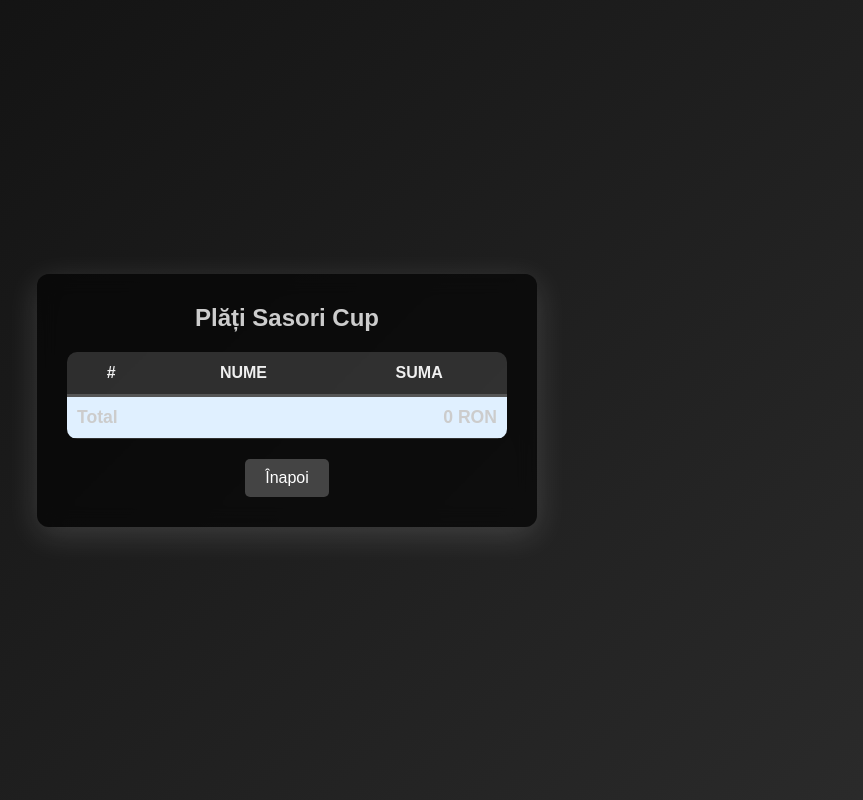
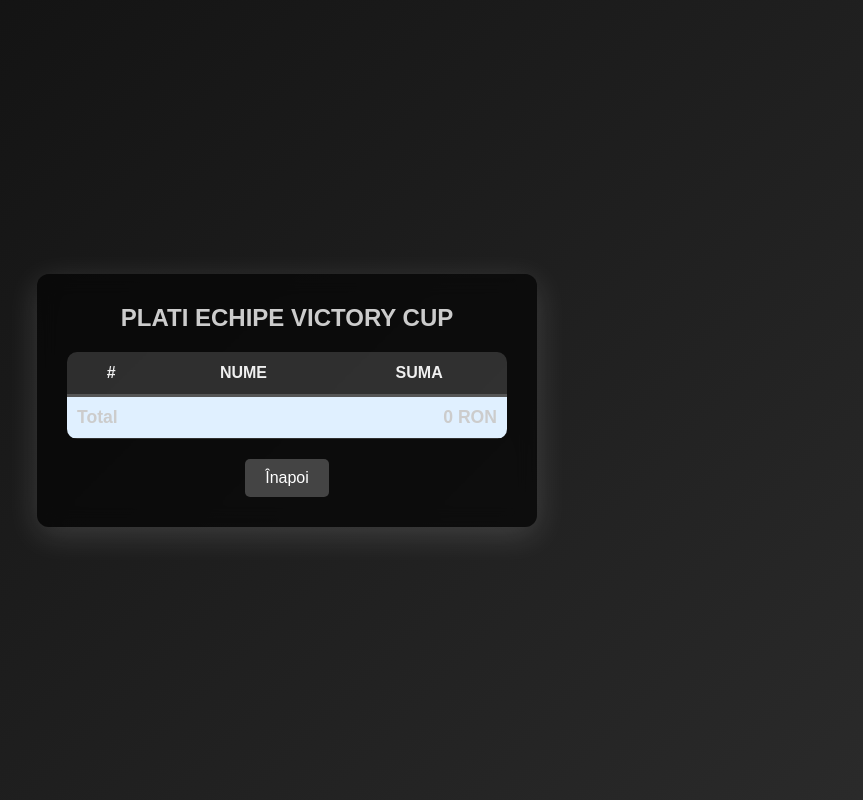
Before and after one commit to SVladut/DevVisionKarate.github.io, a plain HTML site: page plati_echipe.html in a window 1280 px wide. Shown: the whole page, without its empty margins (353-1216 px from the left). Drawn offline with Linux system fonts and the light colour scheme; no server answers.

Commit message:
Update plati_echipe.html

```diff
--- a/plati_echipe.html
+++ b/plati_echipe.html
@@ -14,7 +14,7 @@
 </head>
 <body>
   <div class="container">
-    <h2>Plăți Sasori Cup</h2>
+    <h2>PLATI ECHIPE VICTORY CUP</h2>
 
     <table>
       <thead>
```
